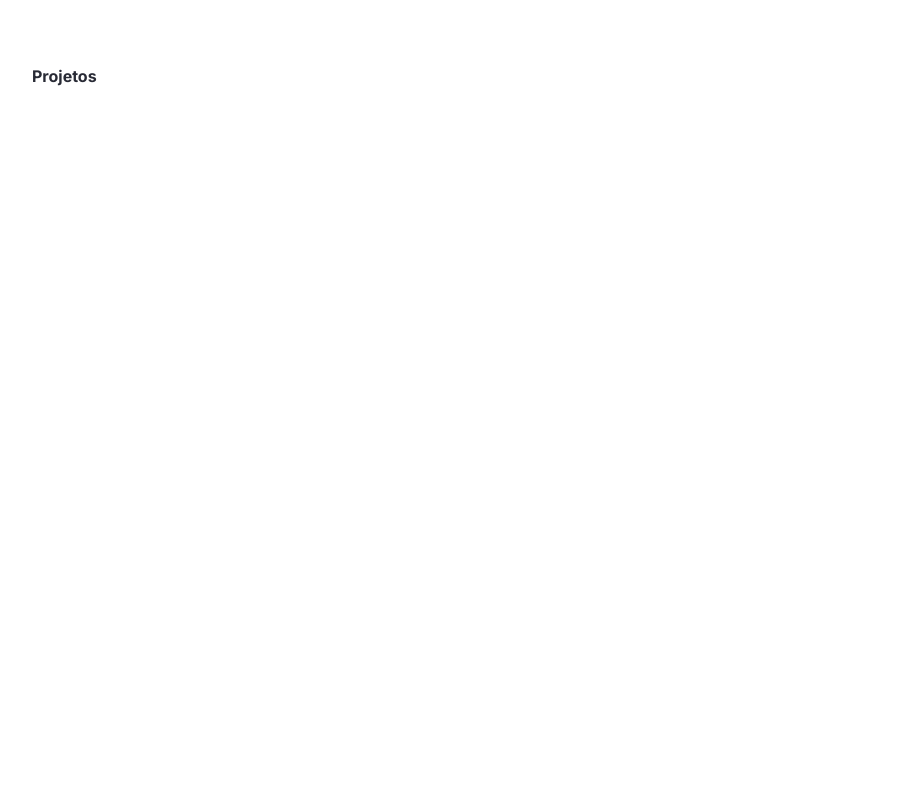
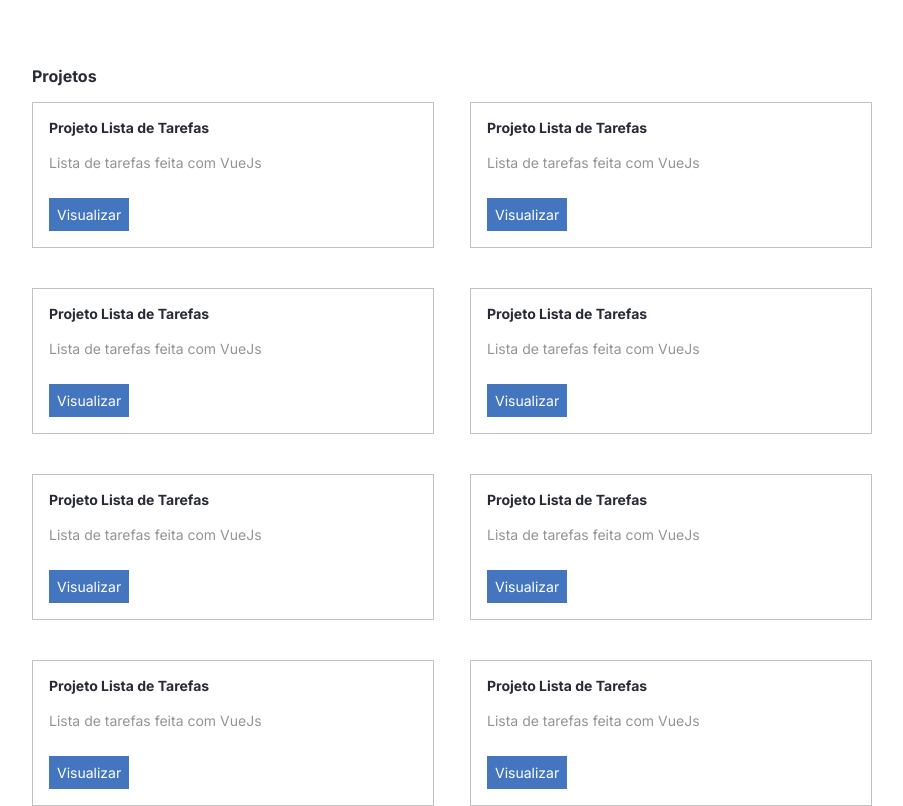
Before and after one commit to Wgroliveira/portifolio_react, a React (Create React App) app: page / in a window 1280 px wide. Shown: the part 351-1157 px from the top of the page, without its empty margins (280-1183 px from the left). Before the commit the page ends 800 px from the top, so only its background shows below. Built offline with nearby package versions, Linux system fonts and the light colour scheme.

Commit message:
criando a secão de projetos e o componente de projeto

```diff
--- /dev/null
+++ b/src/components/Projeto/index.tsx
@@ -0,0 +1,16 @@
+import Paragrafo from "../Paragrafo";
+import Titulo from "../Titulo";
+
+import { Card, LinkBotao} from "./styles";
+
+const Projeto = () => (
+  <Card>
+    <Titulo>Projeto Lista de Tarefas</Titulo>
+    <Paragrafo tipo="secundario">
+      Lista de tarefas feita com VueJs
+    </Paragrafo>
+    <LinkBotao>Visualizar</LinkBotao>
+  </Card>
+)
+
+export default Projeto
--- /dev/null
+++ b/src/components/Projeto/styles.ts
@@ -0,0 +1,16 @@
+import styled from  "styled-components";
+
+export const Card = styled.div`
+border: 1px solid #c1c1c1;
+padding: 16px;
+`
+
+export const LinkBotao = styled.a`
+color: #fff;
+font-size: 14px;
+background-color: #4476bf;
+text-decoration: none;
+padding: 8px;
+display: inline-block;
+margin-top: 24px;
+`;
--- a/src/containers/Projetos/index.tsx
+++ b/src/containers/Projetos/index.tsx
@@ -1,8 +1,37 @@
+import Projeto from "../../components/Projeto"
 import Titulo from "../../components/Titulo"
+
+import { Lista } from './styles'
 
 const Projetos = () => (
   <section>
     <Titulo fontSize={16}>Projetos</Titulo>
+    <Lista>
+      <li>
+        <Projeto />
+      </li>
+      <li>
+        <Projeto />
+      </li>
+      <li>
+        <Projeto />
+      </li>
+      <li>
+        <Projeto />
+      </li>
+      <li>
+        <Projeto />
+      </li>
+      <li>
+        <Projeto />
+      </li>
+      <li>
+        <Projeto />
+      </li>
+      <li>
+        <Projeto />
+      </li>
+    </Lista>
   </section>
 )
 
--- /dev/null
+++ b/src/containers/Projetos/styles.ts
@@ -0,0 +1,14 @@
+import styled from "styled-components";
+
+export const Lista = styled.ul`
+display: grid;
+grid-template-columns: 1fr 1fr;
+column-gap: 36px;
+row-gap: 40px;
+
+@media (max-width: 768px) {
+  grid-template-columns: 1fr;
+  column-gap: 0;
+  row-gap: 16px;
+}
+`;
--- a/src/styles.ts
+++ b/src/styles.ts
@@ -5,6 +5,7 @@
   margin: 0;
   padding: 0;
   font-family: 'Inter', sans-serif;
+  list-style: none;
 }
 
 body {
```
